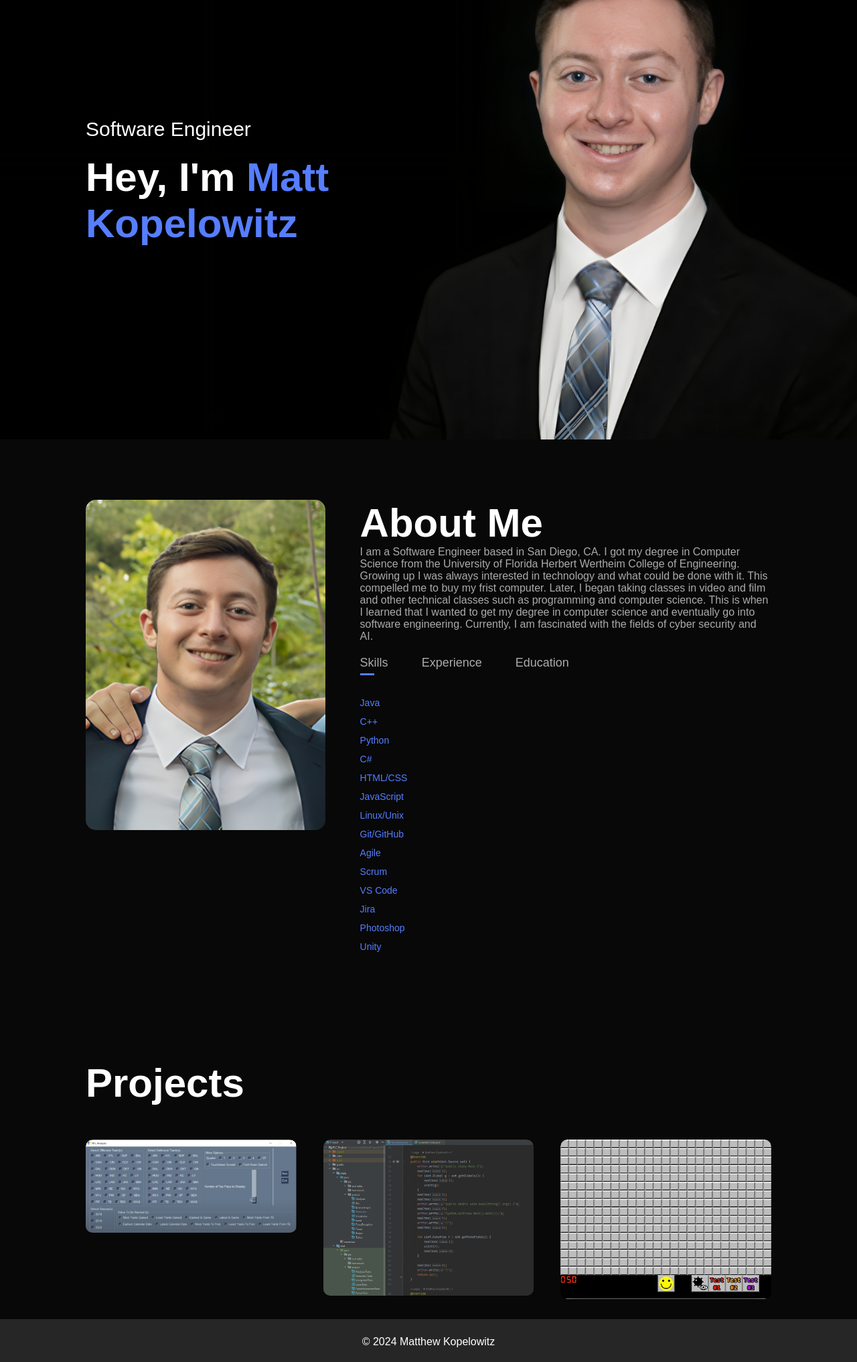
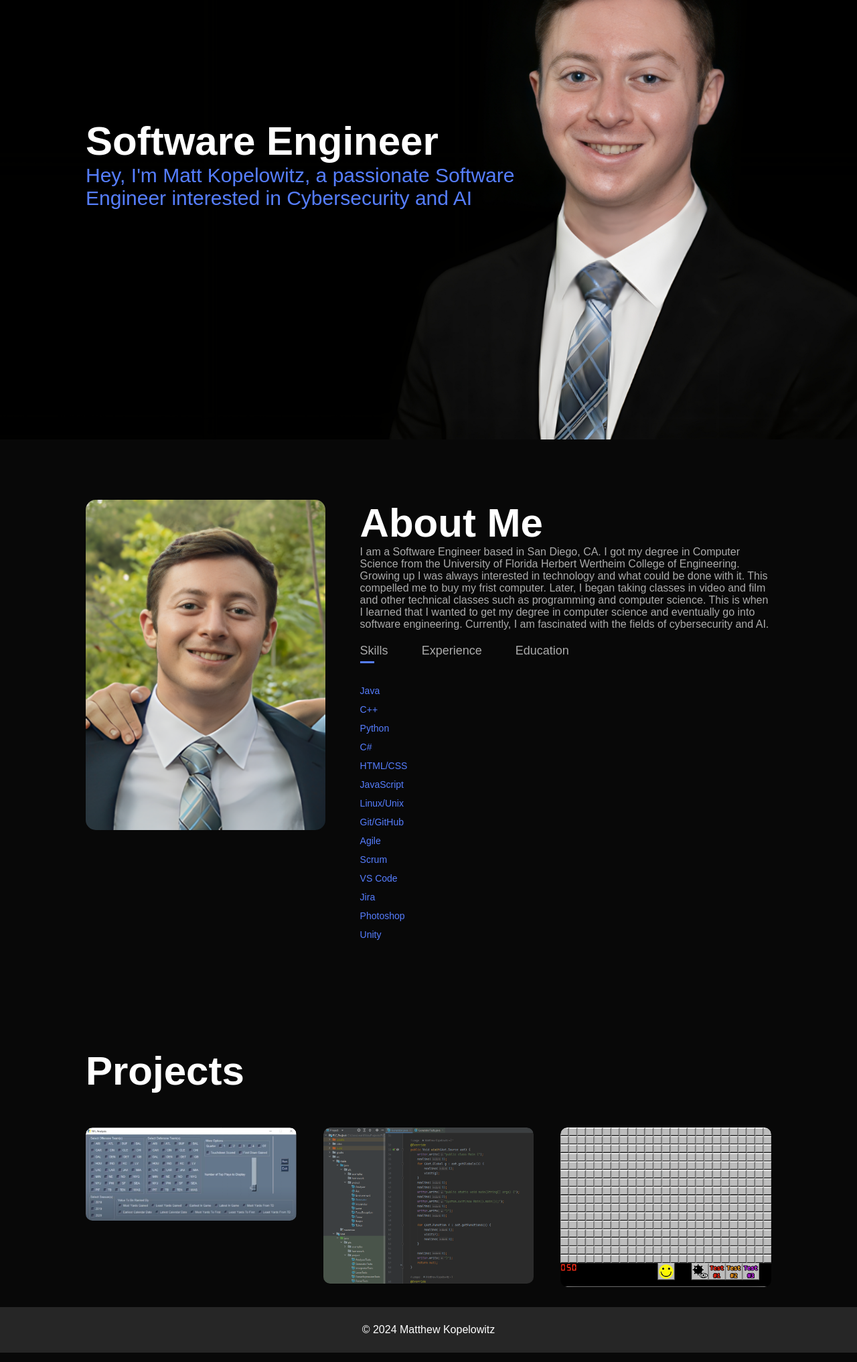
Before and after one commit to mattkopelowitz/Professional-Portfolio, a website: page public/index.html in a window 1280 px wide. Shown: the part 144-2177 px from the top of the page at 67% size. Drawn offline with Linux system fonts and the light colour scheme.

Commit message:
Updated website

```diff
--- /dev/null
+++ b/package.json
@@ -0,0 +1,5 @@
+{
+  "dependencies": {
+    "firebase": "^10.10.0"
+  }
+}
--- a/public/index.html
+++ b/public/index.html
@@ -23,8 +23,8 @@
             <i class="fas fa-bars" onclick="openmenu()"></i>
         </nav>
         <div class="header-text">
-            <p>Software Engineer</p>
-            <h1>Hey, I'm <span>Matt<br>Kopelowitz</span></h1>
+            <h1>Software Engineer</h1>
+            <p><span>Hey, I'm Matt Kopelowitz, a passionate Software <br>Engineer interested in Cybersecurity and AI</span></p>
         </div>
     </div>
 </div>
@@ -38,7 +38,7 @@
             </div>
             <div class="about-col-2">
                 <h1 class="sub-title">About Me</h1>
-                <p>I am a Software Engineer based in San Diego, CA. I got my degree in Computer Science from the University of Florida Herbert Wertheim College of Engineering. Growing up I was always interested in technology and what could be done with it. This compelled me to buy my frist computer. Later, I began taking classes in video and film and other technical classes such as programming and computer science. This is when I learned that I wanted to get my degree in computer science and eventually go into software engineering. Currently, I am fascinated with the fields of cyber security and AI.</p>
+                <p>I am a Software Engineer based in San Diego, CA. I got my degree in Computer Science from the University of Florida Herbert Wertheim College of Engineering. Growing up I was always interested in technology and what could be done with it. This compelled me to buy my frist computer. Later, I began taking classes in video and film and other technical classes such as programming and computer science. This is when I learned that I wanted to get my degree in computer science and eventually go into software engineering. Currently, I am fascinated with the fields of cybersecurity and AI.</p>
 
                 <div class="tab-titles">
                     <p class="tab-links active-link" onclick="opentab('skills')">Skills</p>
@@ -71,7 +71,7 @@
                 </div>
                 <div class="tab-contents" id="education">
                     <ul>
-                        <li><span>B.S. Computer Science Engineering</span><br>University of Florida<br>December 2023</li>
+                        <li><span>B.S. Computer Science</span><br>University of Florida, Herbert Wertheim College of Engineering<br>December 2023</li>
                         <li><span>Minor in Digital Arts and Sciences</span><br>University of Florida</li>
                     </ul>
                 </div>
@@ -90,7 +90,7 @@
                 <div class="layer">
                     <h3>Gridiron Insights</h3>
                     <p>Developed a program that creates a data structure and analyzes it using sorting algorithms to display user preferences for NFL games</p>
-                    <a href="https://github.com/mattkopelowitz/GridironInsights"><i class="fa-solid fa-arrow-up-right-from-square"></i></a>
+                    <a href="https://github.com/mattkopelowitz/GridironInsights"><i class="fa-brands fa-github"></i></a>
                 </div>
             </div>
             <div class="work">
@@ -98,7 +98,7 @@
                 <div class="layer">
                     <h3>PLC Programming Language</h3>
                     <p>Designed and programmed a complete programming language in Java which included a lexer, parser, interpreter, analyzer, and generator</p>
-                    <a href="https://github.com/mattkopelowitz/PLC_Project"><i class="fa-solid fa-arrow-up-right-from-square"></i></a>
+                    <a href="https://github.com/mattkopelowitz/PLC_Project"><i class="fa-brands fa-github"></i></a>
                 </div>
             </div>
             <div class="work">
@@ -106,7 +106,7 @@
                 <div class="layer">
                     <h3>Minesweeper Clone</h3>
                     <p>Built and programmed a replica of the classic game “Minesweeper” using C++</p>
-                    <a href="https://github.com/mattkopelowitz/Minesweeper"><i class="fa-solid fa-arrow-up-right-from-square"></i></a>
+                    <a href="https://github.com/mattkopelowitz/Minesweeper"><i class="fa-brands fa-github"></i></a>
                 </div>
             </div>
         </div>
--- a/public/style.css
+++ b/public/style.css
@@ -75,7 +75,7 @@ nav ul li a:hover::after {
     margin-top: 20px;
 }
 
-.header-text h1 span {
+.header-text p span {
     color: #567eff;
 }
 
@@ -211,7 +211,7 @@ nav ul li a:hover::after {
     margin-top: 20px;
     color: #567eff;
     text-decoration: none;
-    font-size: 18px;
+    font-size: 40px;
     line-height: 60px;
     background: #ffffff;
     width: 60px;
```
Also changed, not shown: 1 other file.
